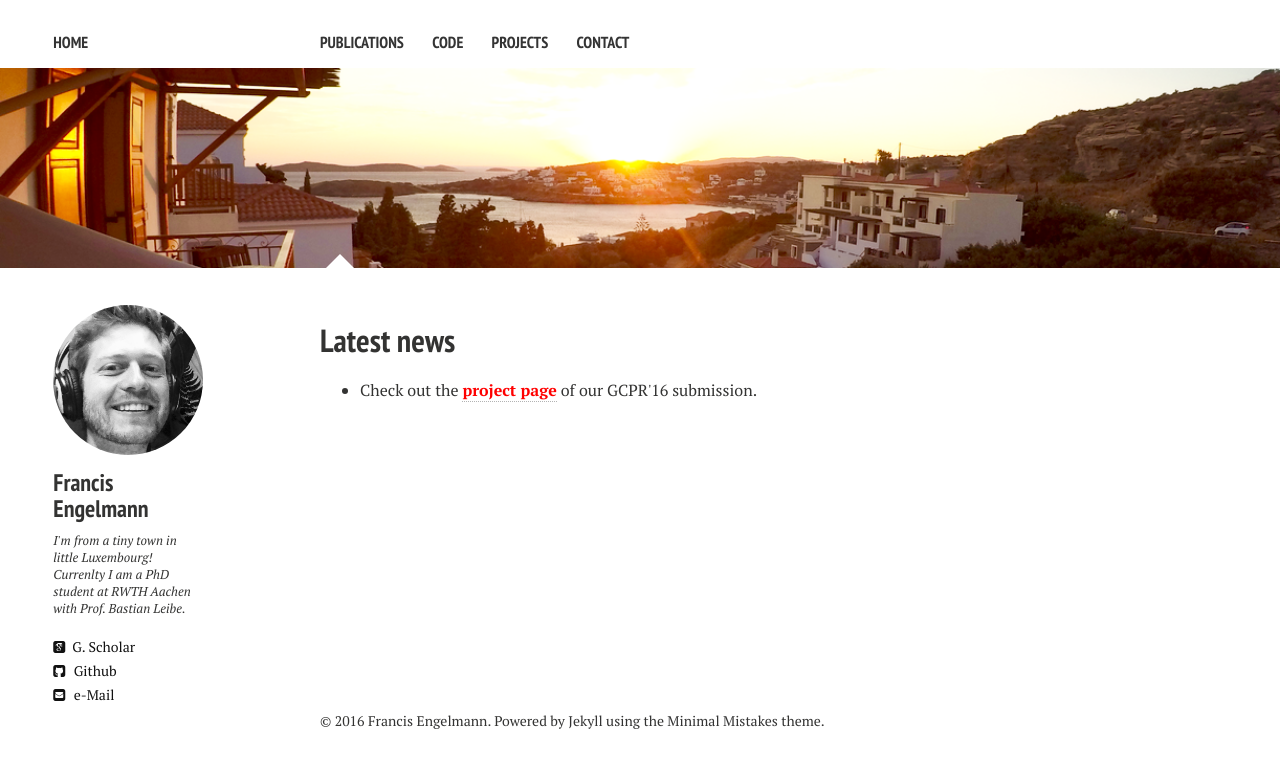
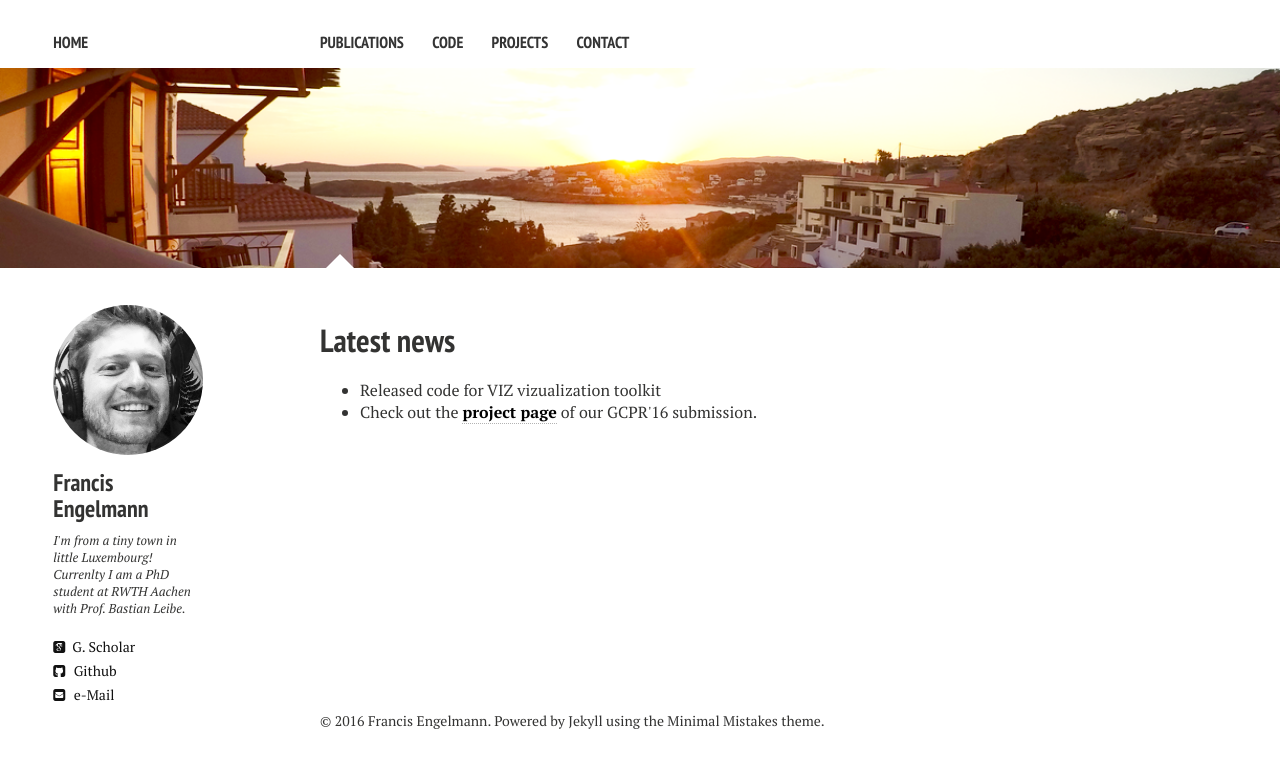
Before and after one commit to francisengelmann/francisengelmann.github.io, a Jekyll site: the page built from index.md, in a window 1280 px wide. Shown: the top 768 px of the page. Built offline with Jekyll 4.4.1, drawn with Linux system fonts in a browser that asks for light colours; nearby versions of some CDN libraries.

Commit message:
Update index.md

```diff
--- a/index.md
+++ b/index.md
@@ -8,5 +8,7 @@ image:
 ---
 
 <ul>
-<li>Check out the <a href="http://www.vision.rwth-aachen.de/page/shape_priors"><font color="red"><strong>project page</strong></font></a> of our GCPR'16 submission.</li>
+<li>Released code for VIZ vizualization toolkit</li>
+
+<li>Check out the <a href="http://www.vision.rwth-aachen.de/page/shape_priors"><font color="black"><strong>project page</strong></font></a> of our GCPR'16 submission.</li>
 </ul>
```
